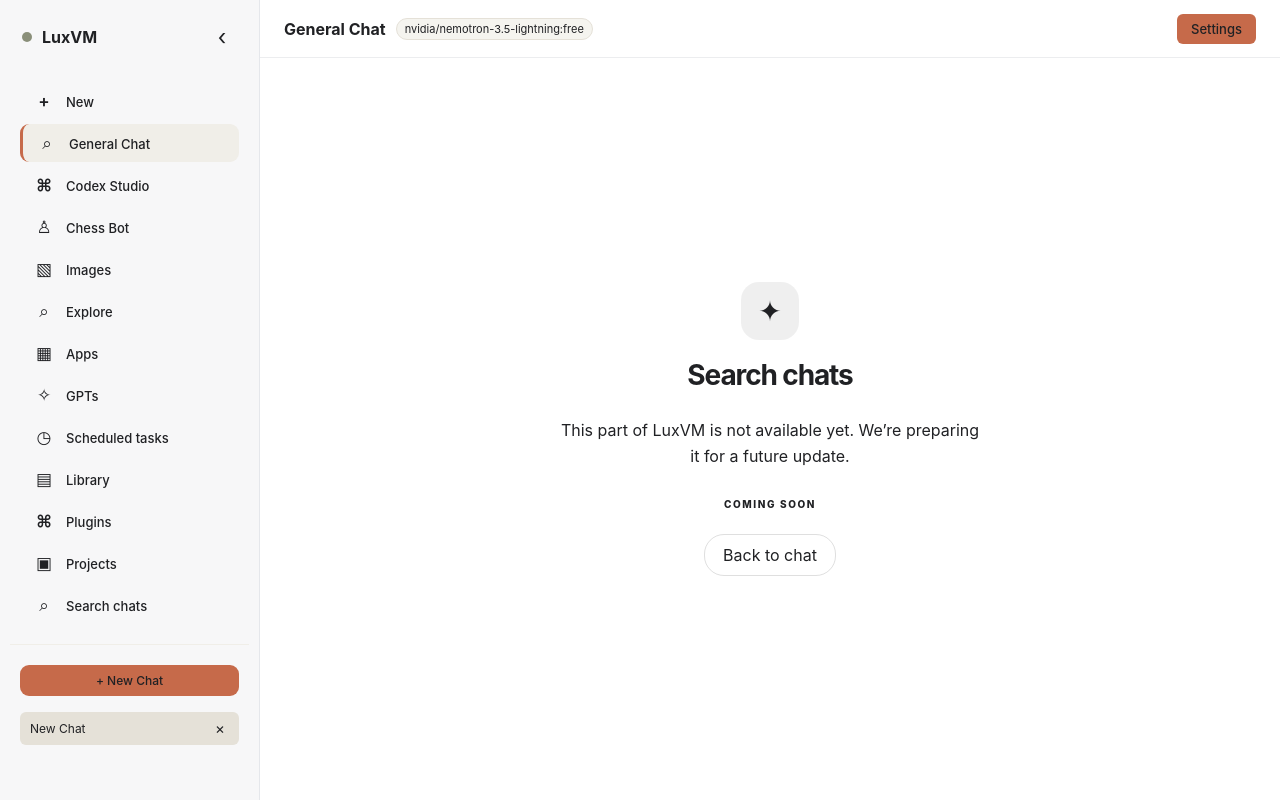
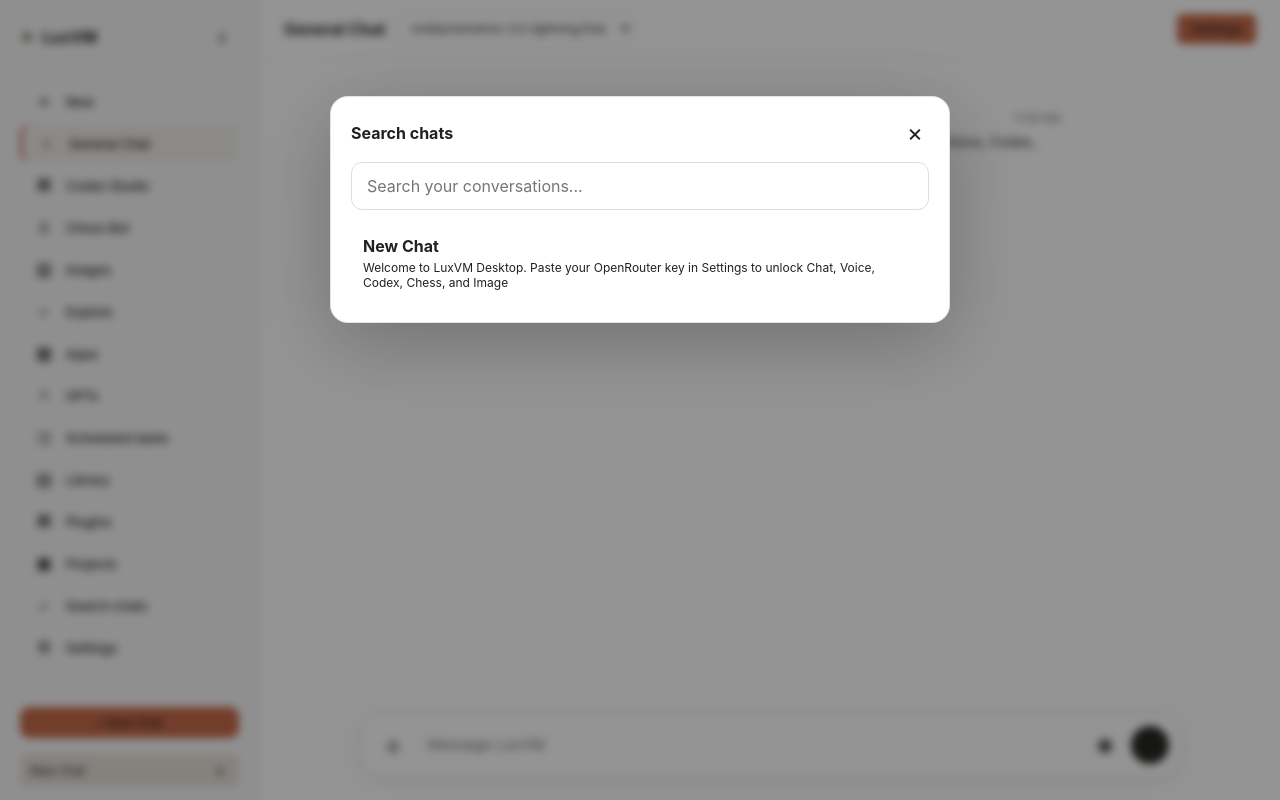
Before and after one commit to RiceCrackerLOL/luxvm-desktop-gpt, a React (Vite) app: page / in a window 1280 px wide. Both pictures are taken after a click on the button "Search chats". Built offline with nearby package versions, Linux system fonts and the light colour scheme.

Commit message:
Add functional chat search and model selection to redesign

```diff
--- a/src/App.tsx
+++ b/src/App.tsx
@@ -632,6 +632,8 @@ function getAllLegalMoves(board: Board, whiteTurn: boolean, history: string[] =
 export default function App() {
   const [activeTab, setActiveTab] = useState<WorkspaceTab>('chat')
   const [comingSoonPage, setComingSoonPage] = useState('')
+  const [searchOpen, setSearchOpen] = useState(false)
+  const [searchQuery, setSearchQuery] = useState('')
   const [sidebarCollapsed, setSidebarCollapsed] = useState(false)
   const [showSettings, setShowSettings] = useState(false)
   const [githubRepo, setGithubRepo] = useState<string>(() => safeGetStorage<any>(SETTINGS_KEY, {}).githubRepo || 'RiceCrackerLOL/luxvm-desktop-gpt')
@@ -1622,6 +1624,16 @@ export default function App() {
     [data-luxvm-chat-composer] [data-composer-tool]:hover { background:rgba(128,128,128,.15) !important; }
     [data-luxvm-chat-composer] [data-microphone] { font-size:19px !important; }
     [data-luxvm-chat-composer] button[type="submit"] { width:38px !important; height:38px !important; min-width:38px !important; padding:0 !important; border-radius:50% !important; font-size:21px !important; }
+    [data-luxvm-search] { position:fixed; z-index:80; inset:0; display:flex; justify-content:center; align-items:flex-start; padding:12vh 20px 24px; background:rgba(0,0,0,.42); backdrop-filter:blur(4px); }
+    .luxvm-search-panel { width:min(620px,100%); max-height:70vh; display:flex; flex-direction:column; gap:14px; padding:20px; border:1px solid rgba(128,128,128,.22); border-radius:18px; background:var(--luxvm-panel,#fff); color:inherit; box-shadow:0 20px 80px rgba(0,0,0,.24); }
+    [data-luxvm-theme="dark"] .luxvm-search-panel { background:#22252A; }
+    .luxvm-search-heading { display:flex; align-items:center; justify-content:space-between; font-size:16px; }
+    .luxvm-search-heading button { border:0; background:transparent; color:inherit; font-size:24px; cursor:pointer; }
+    .luxvm-search-panel > input { width:100%; box-sizing:border-box; padding:13px 15px; border:1px solid rgba(128,128,128,.3); border-radius:11px; background:transparent; color:inherit; font:inherit; outline:none; }
+    .luxvm-search-results { overflow:auto; display:flex; flex-direction:column; gap:5px; }
+    .luxvm-search-results > button { display:flex; flex-direction:column; gap:4px; text-align:left; padding:12px; border:0; border-radius:10px; background:transparent; color:inherit; cursor:pointer; }
+    .luxvm-search-results > button:hover { background:rgba(128,128,128,.13); }
+    .luxvm-search-results > button span,.luxvm-search-results > p { color:#858990; font-size:12px; }
     [data-luxvm-coming-soon] { position:fixed; z-index:50; left:260px; top:58px; right:0; bottom:0; display:flex; flex-direction:column; align-items:center; justify-content:center; padding:32px; text-align:center; background:#fff; color:inherit; }
     [data-luxvm-theme="dark"] [data-luxvm-coming-soon] { background:#191A1D; }
     [data-luxvm-coming-soon] .luxvm-coming-icon { display:grid; place-items:center; width:58px; height:58px; margin-bottom:18px; border-radius:18px; background:rgba(128,128,128,.13); font-size:28px; }
@@ -1661,7 +1673,8 @@ export default function App() {
           <button type="button" title="Library" aria-label="Library" onClick={() => setComingSoonPage('Library')} style={styles.navBtn}><span style={styles.navIcon}>▤</span>{!sidebarCollapsed && 'Library'}</button>
           <button type="button" title="Plugins" aria-label="Plugins" onClick={() => setComingSoonPage('Plugins')} style={styles.navBtn}><span style={styles.navIcon}>⌘</span>{!sidebarCollapsed && 'Plugins'}</button>
           <button type="button" title="Projects" aria-label="Projects" onClick={() => setComingSoonPage('Projects')} style={styles.navBtn}><span style={styles.navIcon}>▣</span>{!sidebarCollapsed && 'Projects'}</button>
-          <button type="button" title="Search chats" aria-label="Search chats" onClick={() => setComingSoonPage('Search chats')} style={styles.navBtn}><span style={styles.navIcon}>⌕</span>{!sidebarCollapsed && 'Search chats'}</button>
+          <button type="button" title="Search chats" aria-label="Search chats" onClick={() => { setSearchOpen(true); setSearchQuery(''); setComingSoonPage('') }} style={styles.navBtn}><span style={styles.navIcon}>⌕</span>{!sidebarCollapsed && 'Search chats'}</button>
+          <button type="button" title="Settings" aria-label="Settings" onClick={() => { setShowSettings(true); setComingSoonPage('') }} style={styles.navBtn}><span style={styles.navIcon}>⚙</span>{!sidebarCollapsed && 'Settings'}</button>
         </nav>
         {!sidebarCollapsed && <>
           <div style={styles.divider} />
@@ -1687,7 +1700,11 @@ export default function App() {
               {activeTab === 'chess' && ' Grandmaster Chess Bot'}
               {activeTab === 'image' && ' Image Generation Studio'}
             </strong>
-            <span style={styles.badge}>{models[activeTab]}</span>
+            {activeTab === 'chat' ? (
+              <select aria-label="Chat model" value={models.chat} onChange={(e) => setModels((current) => ({ ...current, chat: e.target.value }))} style={{ ...styles.input, width: 'auto', maxWidth: 'min(42vw, 280px)', padding: '7px 10px', borderRadius: '9px', fontSize: '12px' }}>
+                <option value={models.chat}>{models.chat}</option>
+              </select>
+            ) : <span style={styles.badge}>{models[activeTab]}</span>}
           </div>
           <div style={styles.actions}>
             <button
@@ -2120,6 +2137,23 @@ export default function App() {
               </div>
             </div>
           </div>
+        )}
+
+        {searchOpen && (
+          <section data-luxvm-search role="dialog" aria-modal="true" aria-label="Search chats">
+            <div className="luxvm-search-panel">
+              <div className="luxvm-search-heading"><strong>Search chats</strong><button type="button" aria-label="Close search" onClick={() => setSearchOpen(false)}>×</button></div>
+              <input autoFocus value={searchQuery} onChange={(e) => setSearchQuery(e.target.value)} placeholder="Search your conversations..." aria-label="Search conversations" />
+              <div className="luxvm-search-results">
+                {sessions.filter((session) => !searchQuery.trim() || session.title.toLowerCase().includes(searchQuery.toLowerCase()) || session.messages.some((message) => message.content.toLowerCase().includes(searchQuery.toLowerCase()))).map((session) => (
+                  <button type="button" key={session.id} onClick={() => { setActiveSessionId(session.id); setActiveTab('chat'); setComingSoonPage(''); setSearchOpen(false) }}>
+                    <strong>{session.title}</strong><span>{session.messages[session.messages.length - 1]?.content.slice(0, 110) || 'Empty conversation'}</span>
+                  </button>
+                ))}
+                {sessions.filter((session) => !searchQuery.trim() || session.title.toLowerCase().includes(searchQuery.toLowerCase()) || session.messages.some((message) => message.content.toLowerCase().includes(searchQuery.toLowerCase()))).length === 0 && <p>No conversations match your search.</p>}
+              </div>
+            </div>
+          </section>
         )}
 
         {comingSoonPage && (
```
